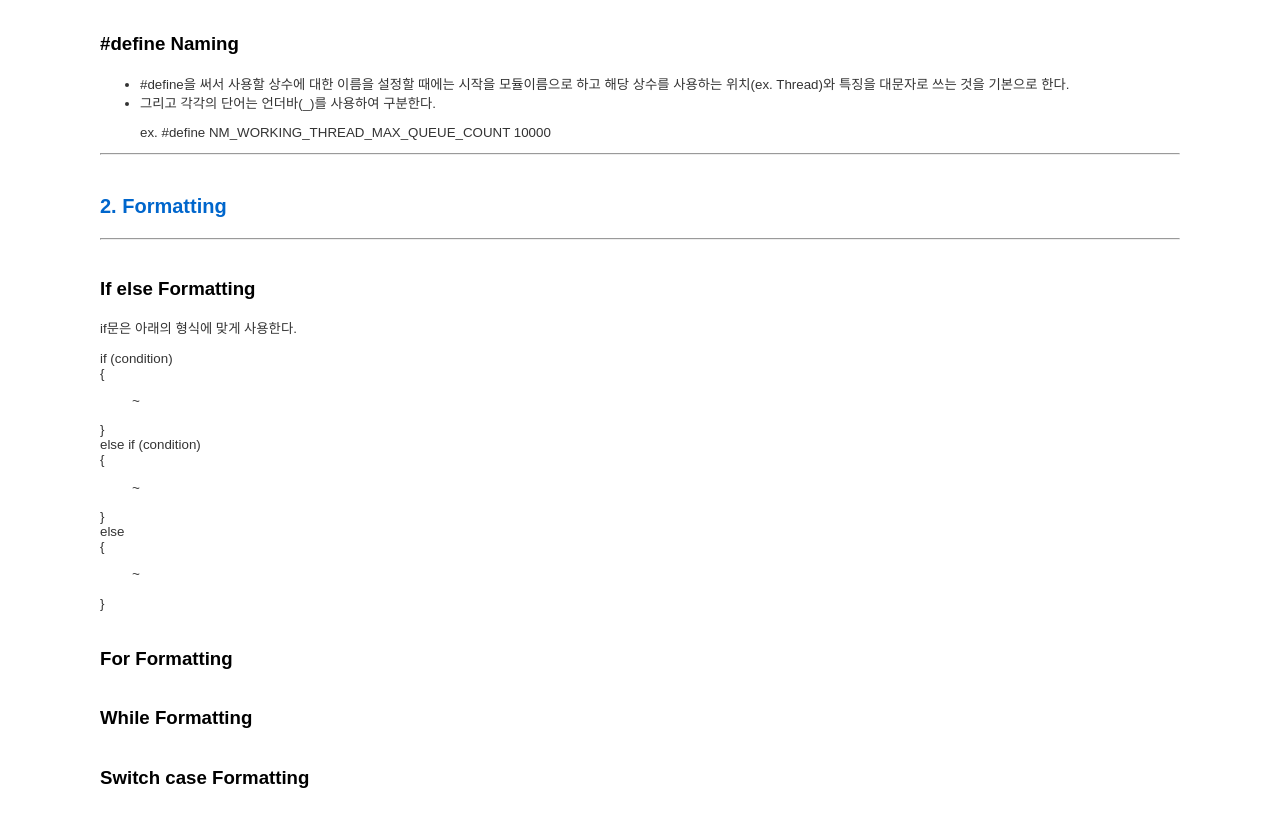
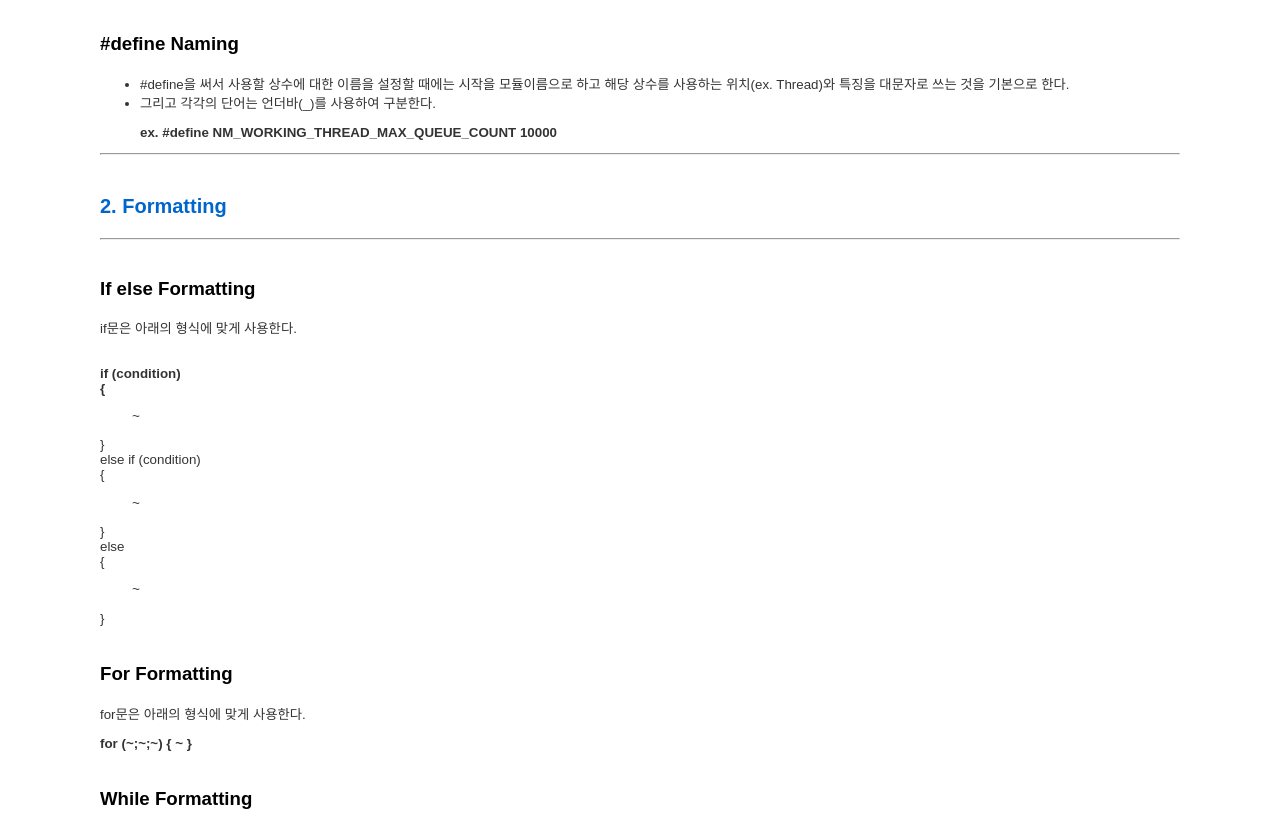
Before and after one commit to KWR-Contela/KWR-Contela.github.io, a plain HTML site: page CNCR.html in a window 1280 px wide. Shown: the part 1840-2653 px from the top of the page. Drawn offline with Linux system fonts and the light colour scheme.

Commit message:
edit files

```diff
--- a/CNCR.html
+++ b/CNCR.html
@@ -125,7 +125,7 @@
         <hr>
         <h3>If else Formatting</h3>
         if문은 아래의 형식에 맞게 사용한다.
-        <p>
+        <p><br/>
             if (condition)<br/>
             {
             <pre>    ~</pre>
@@ -140,6 +140,13 @@
             }<br/>
         </p>
         <h3>For Formatting</h3>
+        for문은 아래의 형식에 맞게 사용한다.
+        <p>
+            for (~;~;~)
+            {
+                ~
+            }
+        </p>
         <h3>While Formatting</h3>
         <h3>Switch case Formatting</h3>
         <h3>If else Formatting</h3>
--- a/Style.css
+++ b/Style.css
@@ -39,3 +39,8 @@ hr
   margin-top: 0.5em;
   margin-bottom: 0.5em;
 }
+
+p
+{
+  font-weight: bold;
+}
```
